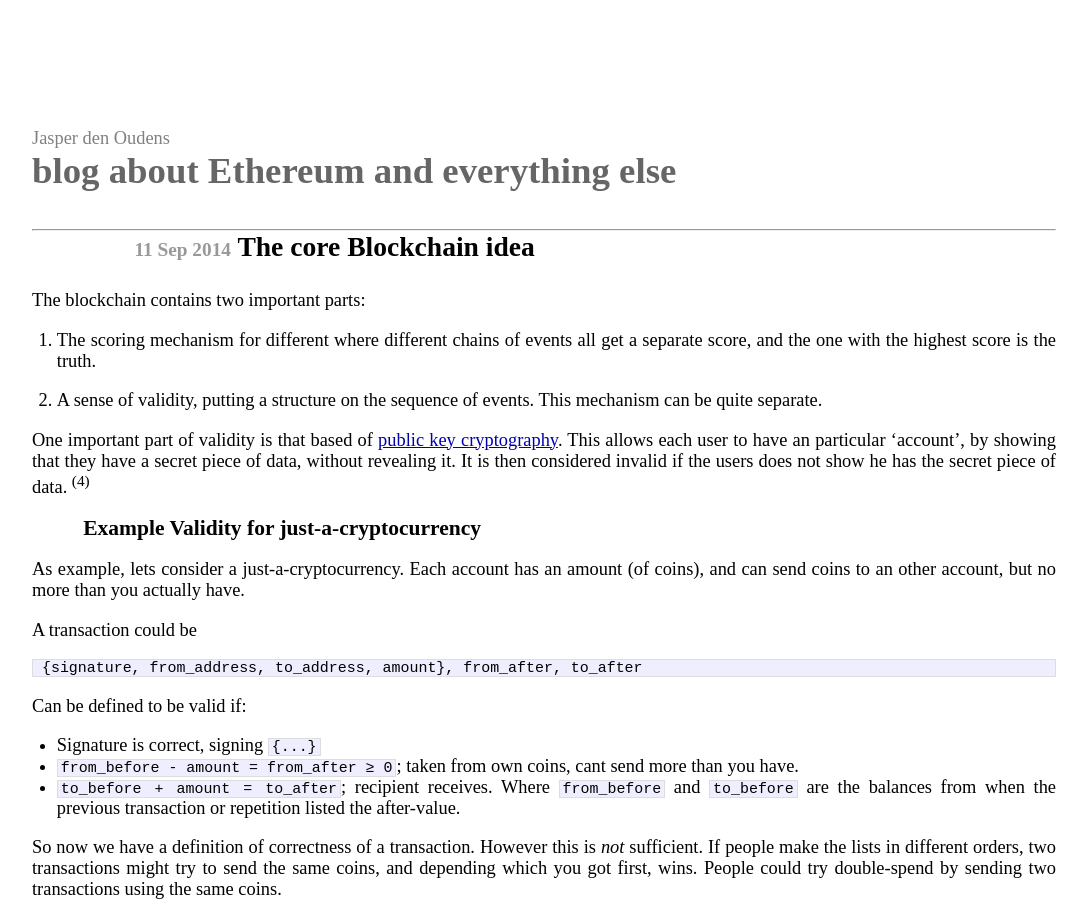
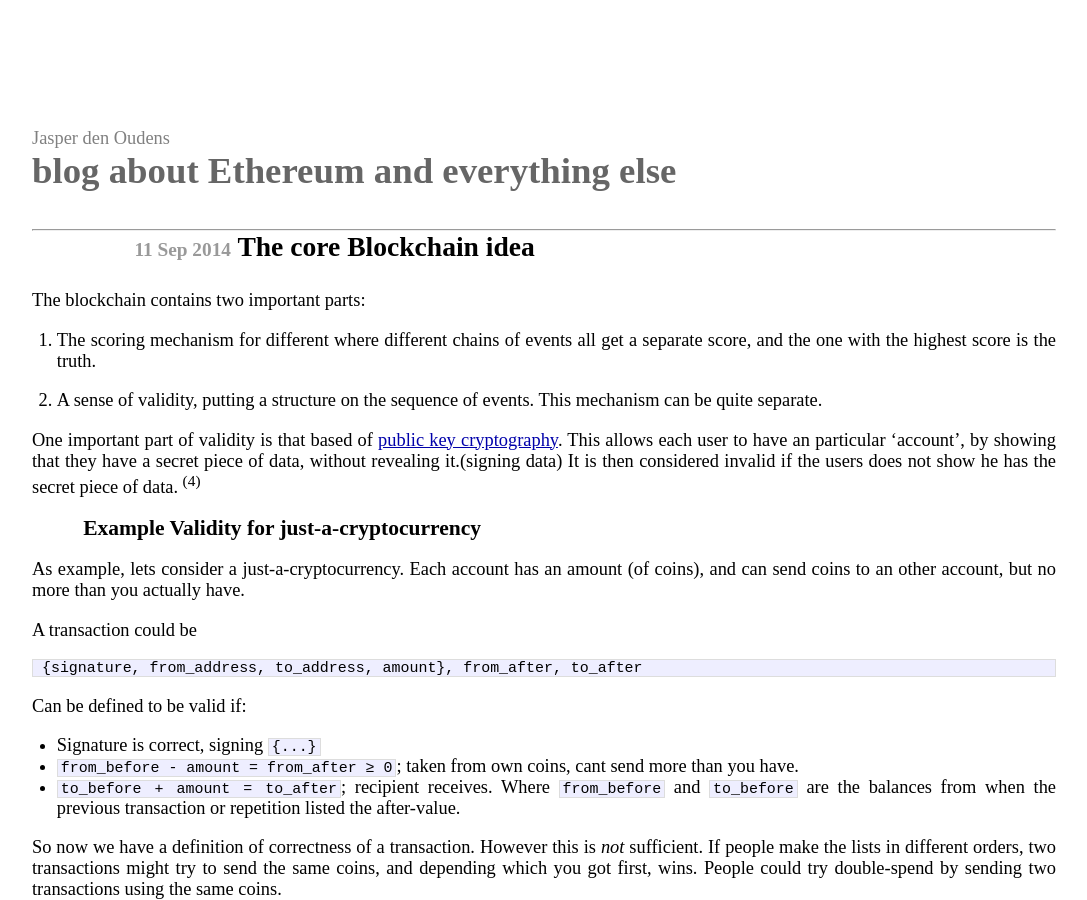
Before and after one commit to o-jasper/o-jasper.github.io, a Jekyll site: the page built from blog/_posts/2014-09-11-blockchain_tech.md, in a window 1280 px wide and 900 px high. Shown: the whole window, without its empty margins (96-1183 px from the left). Built offline with Jekyll 4.4.1, drawn with Linux system fonts in a browser that asks for light colours; Markdown is read by kramdown in place of the engine named in the settings; some of the changed text lies outside the part shown.

Commit message:
Minor wording changes

```diff
--- a/blog/_posts/2014-09-11-blockchain_tech.md
+++ b/blog/_posts/2014-09-11-blockchain_tech.md
@@ -16,8 +16,8 @@ The blockchain contains two important parts:
 One important part of validity is that based of
 [public key cryptography](https://en.wikipedia.org/wiki/Public-key_cryptography).
 This allows each user to have an particular 'account', by showing that they have
-a secret piece of data, without revealing it. It is then considered invalid if
-the users does not show he has the secret piece of data.
+a secret piece of data, without revealing it.(signing data) It is then considered
+invalid if the users does not show he has the secret piece of data.
 <sup>(4)</sup>
 
 ### Example Validity for just-a-cryptocurrency
```
Also changed, not shown: other parts of blog/_posts/2014-09-11-blockchain_tech.md (+4 -2 lines).
